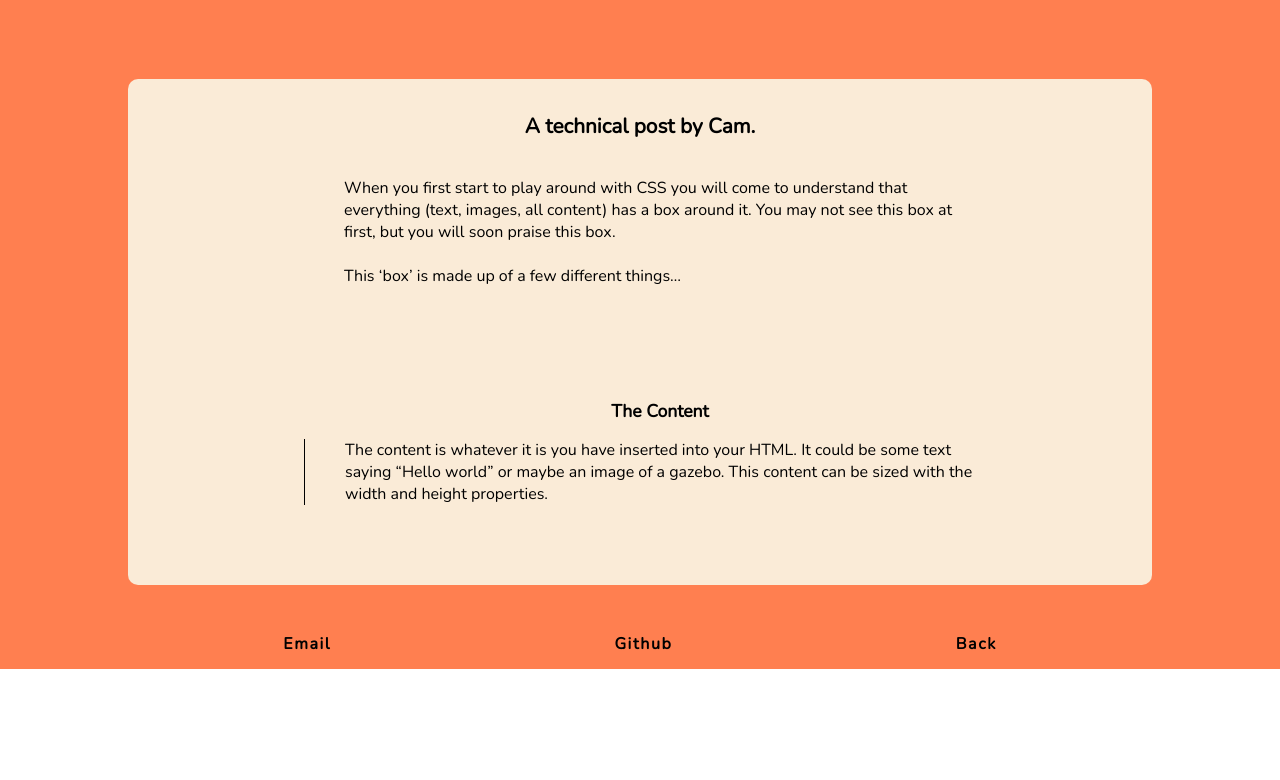
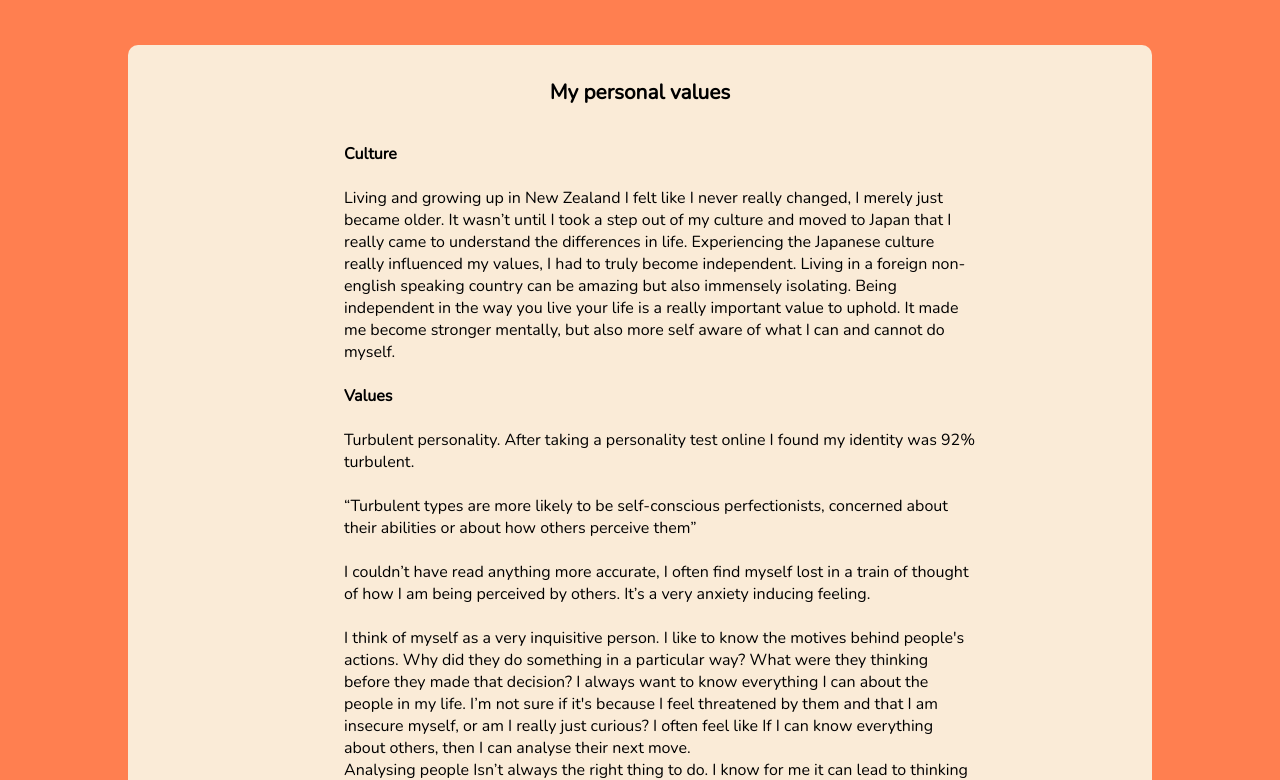
Before and after one commit to camshaw11/camshaw11.github.io, a plain HTML site: page blog/sprint1-cultural.html in a window 1280 px wide. Shown: the part 131-911 px from the top of the page. Before the commit the page ends 800 px from the top, so only its background shows below. Drawn offline with nearby package versions, Linux system fonts and the light colour scheme; a web font is replaced by a local one.

Commit message:
add blog post sprint 1

```diff
--- a/blog/sprint1-cultural.html
+++ b/blog/sprint1-cultural.html
@@ -9,21 +9,68 @@
 <body>
   <div class="wrapper">
     <header>
-        <h1 class="title title-long">What is the difference between Margin, Border, and Padding?</h1>
+        <h1 class="title title-long">Identity, Values and Strengths</h1>
     </header>
     <section>
       <div class="blog-container" id="content-big">
-        <h2 class="intro intro-blog">A technical post by Cam.</h2>
+        <h2 class="intro intro-blog">My personal values</h2>
         <p class="blog-content">
-          When you first start to play around with CSS you will come to understand that everything (text, images, all content)
-          has a box around it. You may not see this box at first, but you will soon praise this box.<br><br>
-          This ‘box’ is made up of a few different things…
+            <b>Culture</b><br><br>
+
+            Living and growing up in New Zealand I felt like I never really changed, I merely just became older. It wasn’t until I took a step
+            out of my culture and moved to Japan that I really came to understand the differences in life. Experiencing the Japanese culture
+            really influenced my values, I had to truly become independent. Living in a foreign non-english speaking country can be amazing
+            but also immensely isolating. Being independent in the way you live your life is a really important value to uphold. It made me
+            become stronger mentally, but also more self aware of what I can and cannot do myself. <br><br>
+
+            <b>Values</b><br><br>
+
+            Turbulent personality. After taking a personality test online I found my identity was 92% turbulent.<br><br>
+            “Turbulent types are more likely to be self-conscious perfectionists, concerned about their abilities or about how others perceive them”<br><br>
+            I couldn’t have read anything more accurate, I often find myself lost in a train of thought of how I am being perceived by others.
+            It’s a very anxiety inducing feeling.<br><br>
+
+            I think of myself as a very inquisitive person. I like to know the motives behind people's actions. Why did they do something in a
+            particular way? What were they thinking before they made that decision? I always want to know everything I can about the people in
+            my life. I’m not sure if it's because I feel threatened by them and that I am insecure myself, or am I really just curious? I often
+            feel like If I can know everything about others, then I can analyse their next move.<br>
+
+            Analysing people Isn’t always the right thing to do. I know for me it can lead to thinking about the worst possible outcome of a
+            situation. Reading too deep into something that really isn’t deep at all can have effects on my mood, my responses and the way I
+            act. I want to curb this by simply just being in the moment, taking in what’s said and appreciating the people around me more.<br><br>
+
+            <b>Decision making</b><br><br>
+
+            While living and working in Japan I occasionally had to teach lessons to young children. Sometimes this was a lot of fun, but other
+            times it was very difficult.<br>
+
+            A particular instance I remember vividly was when I had a lesson with a very troublesome 5 year old girl. It seemed like her life
+            goal was to cause havoc in the classroom. I always knew that I could ask for help from my manager if I needed it, but my pride was
+            too high to take on the criticism, I felt like I could handle it. The ethical decision came once I realised that the negativity from
+            the classroom was actually spilling over into my mental well-being for the rest of the day. I was frustrated that I couldn’t get
+            across to this girl.<br>
+
+            In the end I had to ask for help, I had to drop my ego and come to the realisation that asking for not help is not a sign of weakness,
+            it’s a sign of strength. Ultimately I was much more relieved, plus I had added knowledge of how to deal with headstrong students.<br><br>
+
+
+            <b>Strengths & Weaknesses</b><br><br>
+            My strengths in terms of my learning and career development are perfection and creativity. I often really want to keep pushing a project
+            until I don’t know when to stop. I always want to tinker and try something new but then realise I don’t like said new thing. Creativity
+            has always been a part of me. I’m always interested in different approaches to projects or even visually doing something eccentric.
+            I think perfection is an obstacle to the “just in time” learning method. I need to understand and be comfortable with not knowing
+            everything.<br>
+            I have found resistance in my past with group work. I often felt like I needed to take control of the project in order for it to be
+            completed on time. To use this in a productive way I tried to delegate tasks out to each member, that way we all knew what we were
+            doing and there was no waiting around. Something I would try now would be to try and get more creative input from everyone and take
+            turns at leading the project.
+
         </p>
-        <h3 class="small-header">The Content</h3>
+        <!-- <h3 class="small-header">The Content</h3>
         <p class="blog-content">
           The content is whatever it is you have inserted into your HTML. It could be some text saying “Hello world” or maybe an image of a gazebo.
           This content can be sized with the width and height properties.
-        </p>
+        </p> -->
       </div>
     </section>
     <footer>
```
Also changed, not shown: blog/sprint2-cultural.html (+0 -5 lines).
